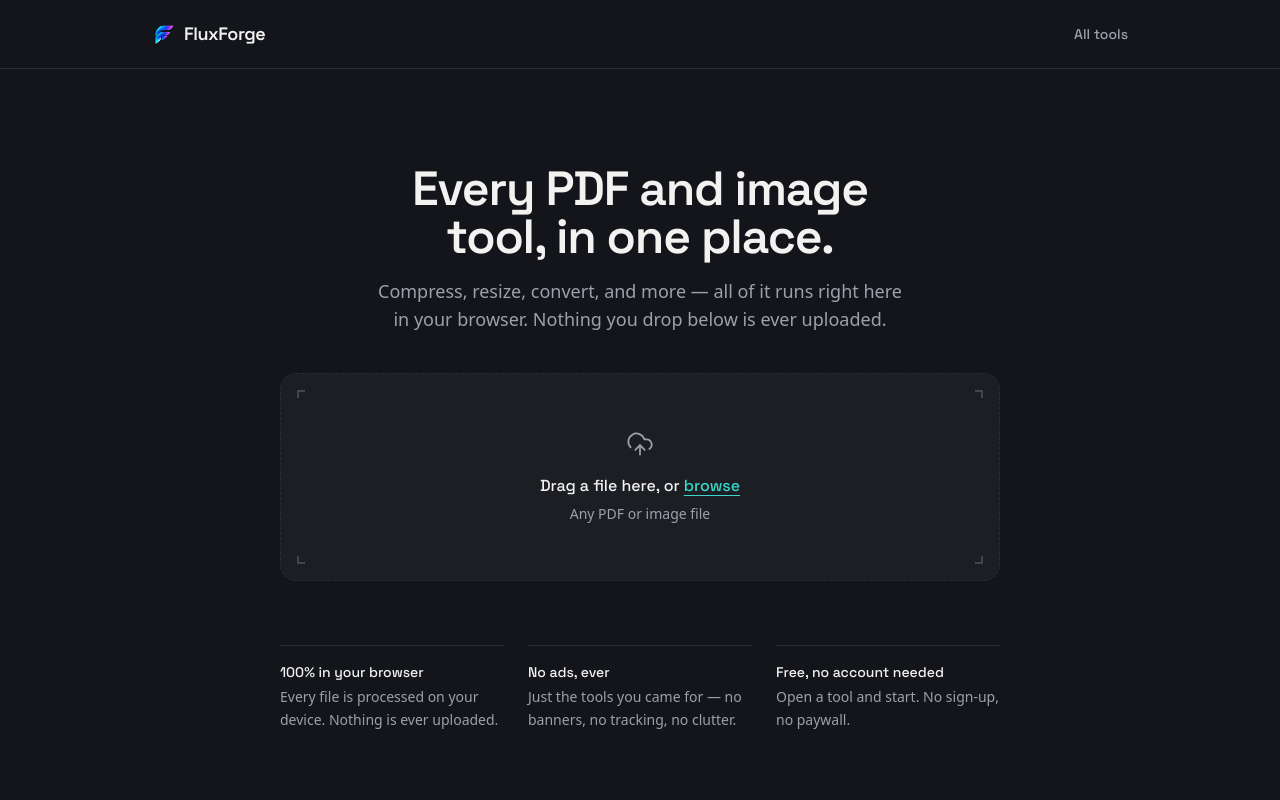
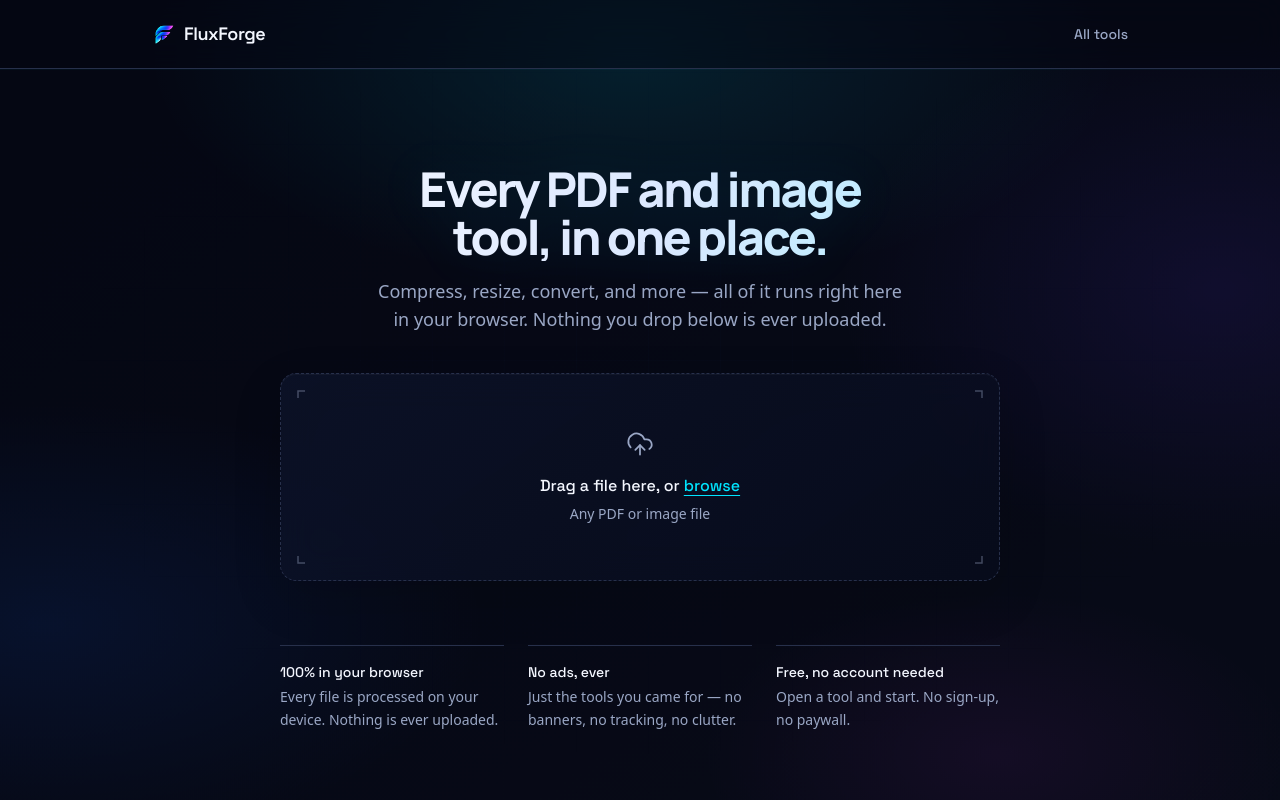
Before and after one commit to aritraexe/cooking, a React (Vite) app: page / in a window 1280 px wide. Shown: the top 800 px of the page. Built offline with nearby package versions, Linux system fonts and the light colour scheme.

Commit message:
colour scheme update

```diff
--- a/index.html
+++ b/index.html
@@ -8,7 +8,7 @@
     <title>FluxForge — PDF & image tools that stay on your device</title>
     <link rel="preconnect" href="https://fonts.googleapis.com" />
     <link rel="preconnect" href="https://fonts.gstatic.com" crossorigin />
-    <link href="https://fonts.googleapis.com/css2?family=Space+Grotesk:wght@500;600;700&display=swap" rel="stylesheet" />
+    <link href="https://fonts.googleapis.com/css2?family=Manrope:wght@600;700;800&family=Space+Grotesk:wght@500;600;700&display=swap" rel="stylesheet" />
   </head>
   <body>
     <div id="root"></div>
--- a/src/components/FileDropzone.tsx
+++ b/src/components/FileDropzone.tsx
@@ -22,8 +22,8 @@ export function FileDropzone({ accept, hint, onFile }: FileDropzoneProps) {
 
   return (
     <div
-      className={`relative rounded-2xl border border-dashed p-10 text-center transition-colors sm:p-14 ${
-        isDragging ? 'border-accent bg-accent/5' : 'border-line bg-surface'
+      className={`ff-dropzone relative rounded-2xl border border-dashed p-10 text-center transition-colors sm:p-14 ${
+        isDragging ? 'border-accent bg-accent/5' : 'border-line'
       }`}
       onDragOver={(event) => {
         event.preventDefault()
--- a/src/components/Footer.tsx
+++ b/src/components/Footer.tsx
@@ -1,6 +1,6 @@
 export function Footer() {
   return (
-    <footer className="border-t border-line">
+    <footer className="ff-footer border-t border-line">
       <div className="mx-auto max-w-5xl px-6 py-10">
         <p className="group font-display text-sm font-medium text-ink">
           <span>
--- a/src/components/Header.tsx
+++ b/src/components/Header.tsx
@@ -3,7 +3,7 @@ import { Logo } from './Logo'
 
 export function Header() {
   return (
-    <header className="border-b border-line">
+    <header className="ff-header border-b border-line">
       <div className="mx-auto flex max-w-5xl items-center justify-between px-6 py-5">
         <Logo />
         <Link
--- a/src/components/Layout.tsx
+++ b/src/components/Layout.tsx
@@ -4,7 +4,7 @@ import { Header } from './Header'
 
 export function Layout() {
   return (
-    <div className="flex min-h-screen flex-col bg-page">
+    <div className="flex min-h-screen flex-col bg-transparent">
       <Header />
       <main className="flex-1">
         <Outlet />
--- a/src/components/ToolCard.tsx
+++ b/src/components/ToolCard.tsx
@@ -20,7 +20,7 @@ export function ToolCard({ tool }: { tool: ToolMeta }) {
     return (
       <Link
         to={`/tools/${tool.path}`}
-        className="group block rounded-xl border border-line bg-surface p-5 transition-colors hover:border-accent/50 hover:bg-surface-hover"
+        className="ff-card group block rounded-xl border p-5"
       >
         {content}
       </Link>
@@ -28,7 +28,7 @@ export function ToolCard({ tool }: { tool: ToolMeta }) {
   }
 
   return (
-    <div className="block cursor-default rounded-xl border border-line/60 p-5 opacity-60">
+    <div className="ff-card block cursor-default rounded-xl border border-line/60 p-5 opacity-60">
       {content}
     </div>
   )
--- a/src/index.css
+++ b/src/index.css
@@ -1,19 +1,35 @@
 @import "tailwindcss";
 
 @theme {
-  --font-sans: ui-sans-serif, system-ui, -apple-system, "Segoe UI", Roboto, sans-serif;
+  --font-sans: "DM Sans", ui-sans-serif, system-ui, sans-serif;
   --font-display: "Space Grotesk", ui-sans-serif, system-ui, sans-serif;
+  --font-hero: "Manrope", "Space Grotesk", ui-sans-serif, system-ui, sans-serif;
   --font-mono: ui-monospace, "SF Mono", "Cascadia Code", Menlo, Consolas, monospace;
 
-  --color-page: #14151a;
-  --color-surface: #1c1e24;
-  --color-surface-hover: #23262e;
-  --color-line: #2a2d36;
-  --color-ink: #f2f3f1;
-  --color-ink-muted: #9ba1ac;
-  --color-accent: #38d9c9;
-  --color-accent-hover: #2bc0b2;
-  --color-mark: #ff6b5b;
+  --color-page: #050713;
+  --color-surface: rgba(14, 18, 38, 0.72);
+  --color-surface-hover: rgba(21, 27, 54, 0.84);
+  --color-line: #27304b;
+  --color-ink: #f4f7ff;
+  --color-ink-muted: #9aa7c5;
+  --color-accent: #00e5ff;
+  --color-accent-hover: #62edff;
+  --color-mark: #ff789d;
+}
+
+:root {
+  --ff-bg-primary: #050713;
+  --ff-bg-secondary: #080b18;
+  --ff-surface: rgba(14, 18, 38, 0.72);
+  --ff-surface-hover: rgba(21, 27, 54, 0.84);
+  --ff-cyan: #00e5ff;
+  --ff-blue: #1769ff;
+  --ff-violet: #663bff;
+  --ff-magenta: #e83cff;
+  --ff-text-primary: #f4f7ff;
+  --ff-text-secondary: #9aa7c5;
+  --ff-border: rgba(137, 157, 255, 0.16);
+  --ff-glow: rgba(0, 229, 255, 0.16);
 }
 
 @layer base {
@@ -23,14 +39,60 @@
 
   html {
     color-scheme: dark;
+    background: var(--ff-bg-primary);
   }
 
   body {
-    background-color: var(--color-page);
-    color: var(--color-ink);
+    position: relative;
+    min-width: 320px;
+    overflow-x: hidden;
+    background: var(--ff-bg-primary);
+    color: var(--ff-text-primary);
     font-family: var(--font-sans);
     -webkit-font-smoothing: antialiased;
     text-rendering: optimizeLegibility;
+  }
+
+  body::before,
+  body::after {
+    position: fixed;
+    inset: 0;
+    pointer-events: none;
+    content: "";
+  }
+
+  body::before {
+    z-index: 0;
+    background:
+      radial-gradient(ellipse 55% 42% at 49% 8%, rgba(0, 229, 255, 0.11), transparent 68%),
+      radial-gradient(ellipse 42% 46% at 94% 37%, rgba(102, 59, 255, 0.1), transparent 70%),
+      radial-gradient(ellipse 47% 38% at 4% 78%, rgba(23, 105, 255, 0.1), transparent 72%),
+      radial-gradient(ellipse 32% 28% at 77% 94%, rgba(232, 60, 255, 0.06), transparent 72%),
+      linear-gradient(145deg, var(--ff-bg-primary), var(--ff-bg-secondary));
+    animation: ff-aurora 24s ease-in-out infinite alternate;
+  }
+
+  body::after {
+    z-index: 0;
+    opacity: 0.32;
+    background-image:
+      linear-gradient(rgba(105, 132, 220, 0.06) 1px, transparent 1px),
+      linear-gradient(90deg, rgba(105, 132, 220, 0.06) 1px, transparent 1px);
+    background-size: 72px 72px;
+    -webkit-mask-image: radial-gradient(ellipse at center, black 12%, transparent 78%);
+    mask-image: radial-gradient(ellipse at center, black 12%, transparent 78%);
+  }
+
+  @keyframes ff-aurora {
+    0% { transform: scale(1) translate3d(0, 0, 0); }
+    50% { transform: scale(1.04) translate3d(1%, -1%, 0); }
+    100% { transform: scale(1.01) translate3d(-1%, 1%, 0); }
+  }
+
+  #root {
+    position: relative;
+    z-index: 1;
+    min-height: 100vh;
   }
 
   ::selection {
@@ -39,8 +101,78 @@
   }
 
   :focus-visible {
-    outline: 2px solid var(--color-accent);
+    outline: 2px solid var(--ff-cyan);
     outline-offset: 2px;
+  }
+
+  .ff-header,
+  .ff-footer {
+    background: rgba(5, 7, 19, 0.48);
+    backdrop-filter: blur(16px);
+  }
+
+  .ff-header {
+    box-shadow: 0 1px 0 rgba(0, 229, 255, 0.04);
+  }
+
+  .ff-footer {
+    background: rgba(5, 7, 19, 0.62);
+  }
+
+  .ff-dropzone {
+    background: linear-gradient(145deg, rgba(14, 21, 45, 0.7), rgba(8, 12, 29, 0.74));
+    box-shadow: inset 0 1px 0 rgba(255, 255, 255, 0.035), 0 18px 50px rgba(0, 0, 0, 0.14);
+    backdrop-filter: blur(18px);
+  }
+
+  .ff-dropzone:hover {
+    border-color: rgba(0, 229, 255, 0.42);
+    background: linear-gradient(145deg, rgba(17, 30, 59, 0.76), rgba(8, 14, 34, 0.8));
+    box-shadow: inset 0 1px 0 rgba(255, 255, 255, 0.05), 0 12px 40px rgba(0, 111, 255, 0.1);
+  }
+
+  .ff-card {
+    background: var(--ff-surface);
+    border-color: var(--ff-border);
+    box-shadow: inset 0 1px 0 rgba(255, 255, 255, 0.025);
+    backdrop-filter: blur(14px);
+    transition: transform 180ms ease, border-color 180ms ease, background-color 180ms ease, box-shadow 180ms ease;
+  }
+
+  .ff-card:hover {
+    transform: translateY(-3px);
+    border-color: rgba(0, 229, 255, 0.34);
+    background: var(--ff-surface-hover);
+    box-shadow: 0 12px 34px rgba(11, 72, 180, 0.12), inset 0 1px 0 rgba(255, 255, 255, 0.04);
+  }
+
+  .ff-control {
+    background: rgba(5, 7, 19, 0.58);
+    border-color: var(--ff-border);
+  }
+
+  .ff-hero-title {
+    font-family: var(--font-hero);
+    font-weight: 800;
+    letter-spacing: -0.045em;
+    line-height: 0.98;
+    background: linear-gradient(112deg, #f4f7ff 12%, #dbe8ff 42%, #aeefff 68%, #d7c8ff 94%);
+    background-size: 180% 100%;
+    -webkit-background-clip: text;
+    background-clip: text;
+    color: transparent;
+    animation: ff-title-shift 16s ease-in-out infinite alternate;
+    filter: drop-shadow(0 0 24px rgba(0, 179, 255, 0.08));
+  }
+
+  @keyframes ff-title-shift {
+    from { background-position: 0% 50%; }
+    to { background-position: 100% 50%; }
+  }
+
+  button,
+  input {
+    transition: border-color 180ms ease, background-color 180ms ease, color 180ms ease, box-shadow 180ms ease;
   }
 
   @media (prefers-reduced-motion: reduce) {
@@ -52,6 +184,24 @@
       transition-duration: 0.01ms !important;
       scroll-behavior: auto !important;
     }
+
+    body::before {
+      animation: none;
+    }
+
+    .ff-hero-title {
+      animation: none;
+    }
+  }
+
+  @media (max-width: 640px) {
+    body::before {
+      opacity: 0.78;
+    }
+
+    body::after {
+      opacity: 0.2;
+    }
   }
 }
 
--- a/src/pages/Home.tsx
+++ b/src/pages/Home.tsx
@@ -53,7 +53,7 @@ export function Home() {
   return (
     <div>
       <section className="mx-auto max-w-3xl px-6 pb-16 pt-16 text-center sm:pt-24">
-        <h1 className="text-balance font-display text-4xl font-semibold tracking-tight text-ink sm:text-5xl">
+        <h1 className="ff-hero-title text-balance text-4xl sm:text-5xl">
           Every PDF and image tool, in one place.
         </h1>
         <p className="mx-auto mt-4 max-w-xl text-balance text-lg text-ink-muted">
@@ -70,7 +70,7 @@ export function Home() {
         </div>
 
         {heroFile && choices && choices.length > 0 && (
-          <div className="mt-4 rounded-xl border border-line bg-surface p-4 text-left">
+          <div className="ff-card mt-4 rounded-xl border p-4 text-left">
             <p className="text-sm text-ink-muted">
               What would you like to do with <span className="text-ink">{heroFile.name}</span>?
             </p>
@@ -80,7 +80,7 @@ export function Home() {
                   key={tool.id}
                   type="button"
                   onClick={() => navigate(`/tools/${tool.path}`, { state: { file: heroFile } })}
-                  className="rounded-lg border border-line bg-page px-3 py-1.5 text-sm font-medium text-ink transition-colors hover:border-accent/50 hover:text-accent"
+                  className="ff-control rounded-lg border px-3 py-1.5 text-sm font-medium text-ink transition-colors hover:border-accent/50 hover:text-accent"
                 >
                   {tool.name}
                 </button>
@@ -90,7 +90,7 @@ export function Home() {
         )}
 
         {heroFile && choices && choices.length === 0 && (
-          <div className="mt-4 rounded-xl border border-line bg-surface p-4 text-left text-sm text-ink-muted">
+          <div className="ff-card mt-4 rounded-xl border p-4 text-left text-sm text-ink-muted">
             Tools for that file type are still on the way — see what's live below.
           </div>
         )}
```
Also changed, not shown: 5 other files (tests, documents, lock files or other folders).
